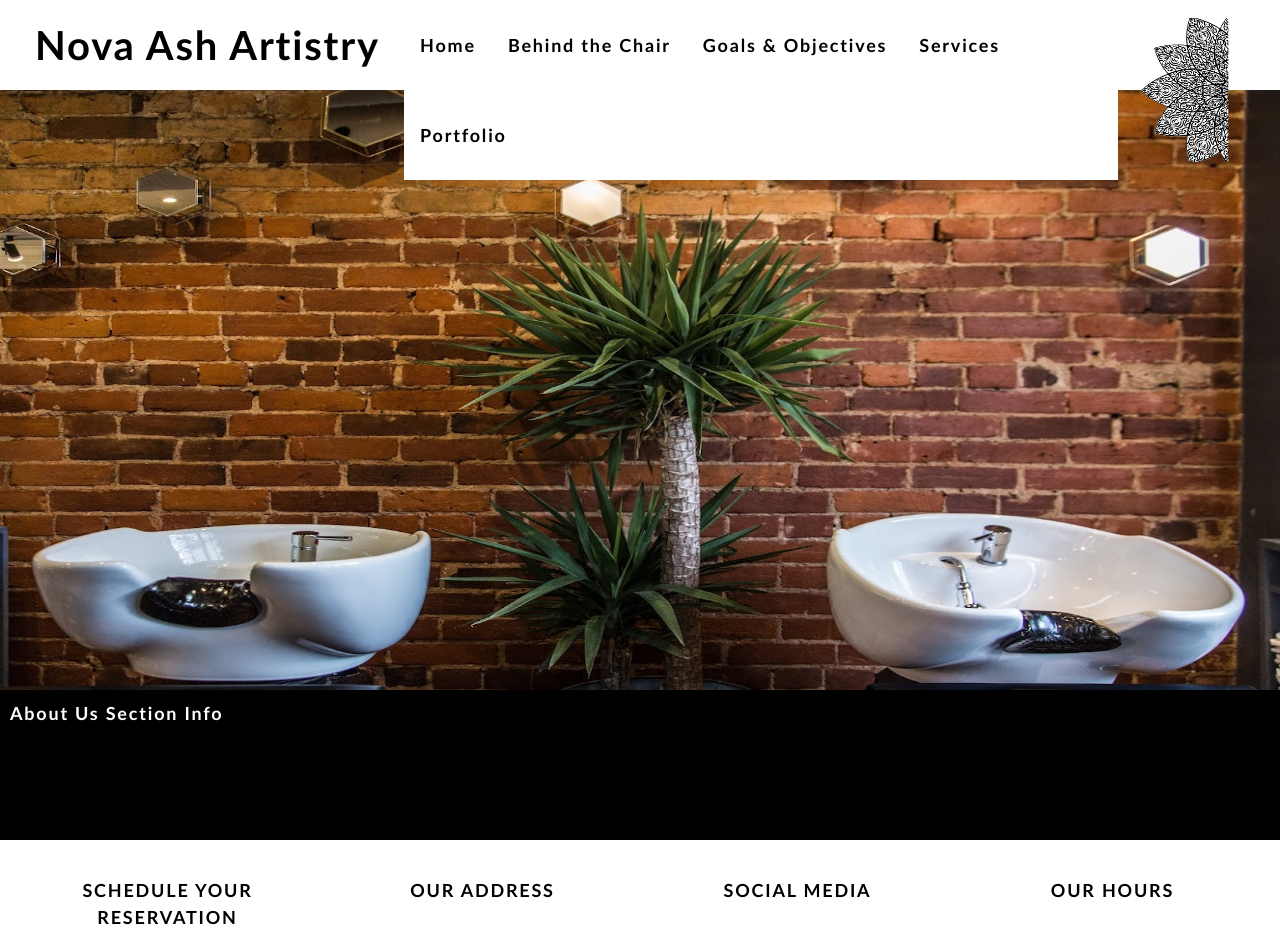
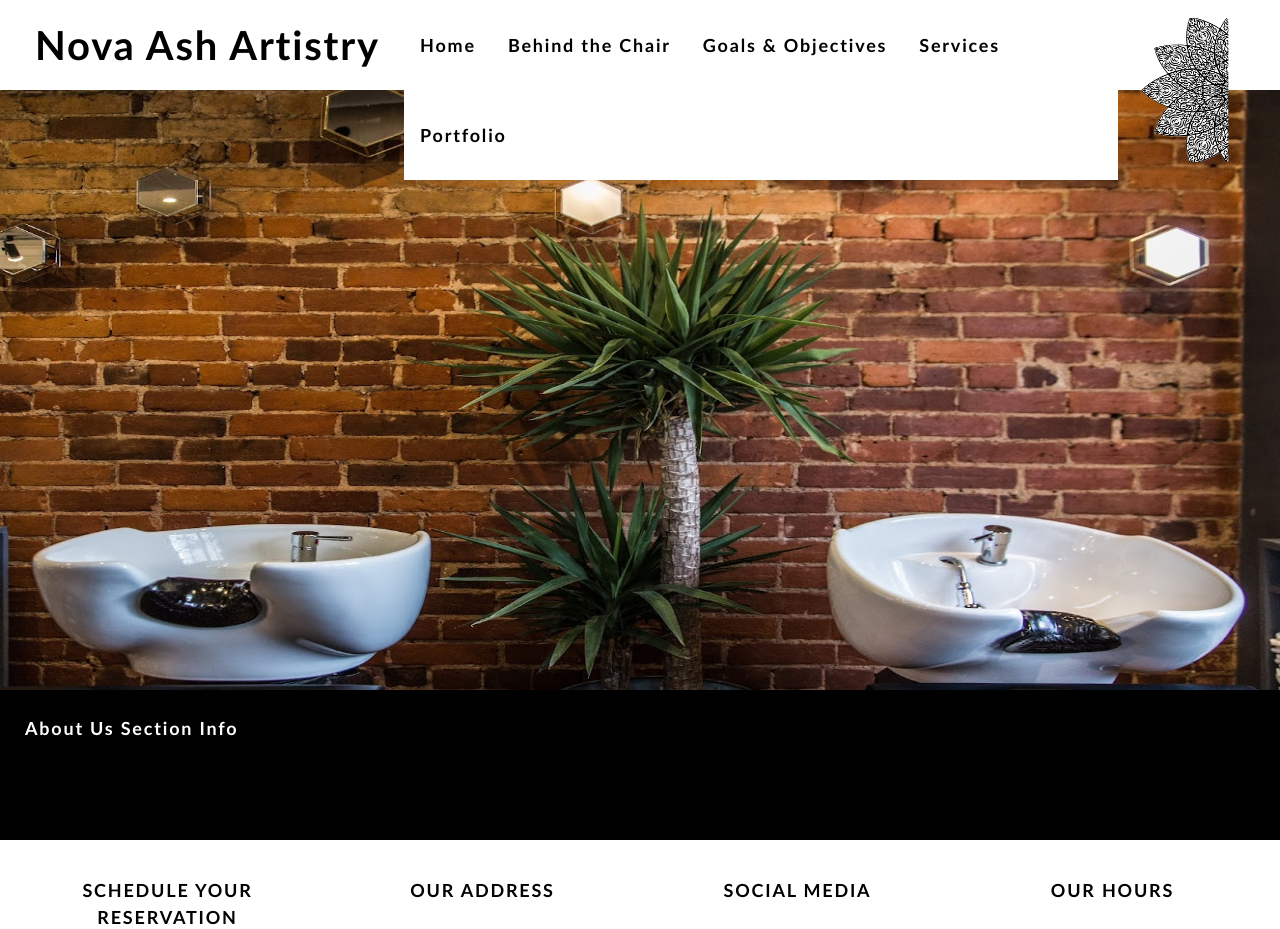
Before and after one commit to bdoneq7/novaashartistry, a React (Create React App) app: page / in a window 1280 px wide. Shown: the top 929 px of the page. Built offline with nearby package versions, Linux system fonts and the light colour scheme.

Commit message:
updated footer

```diff
--- a/src/index.css
+++ b/src/index.css
@@ -103,7 +103,7 @@ header a {
   height: 150px;
   background-color: var(--black-color);
   color: #ffffff;
-  padding: 10px;
+  padding: 25px;
 }
 
 .mainlinktitle {
@@ -308,7 +308,7 @@ header a {
 .footer {
   color: var(--black-color);
   background-color: var(--white-color);
-  height: 275px;
+  height: 300px;
   width: 100%;
   float: left;
   padding: 10px;
```
